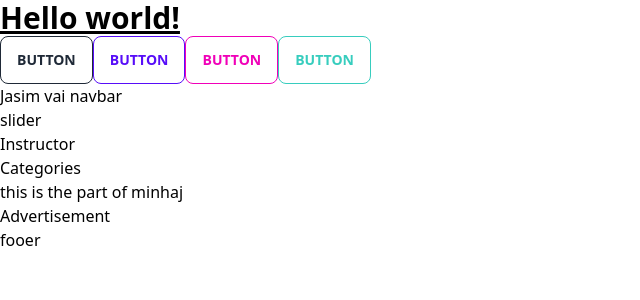
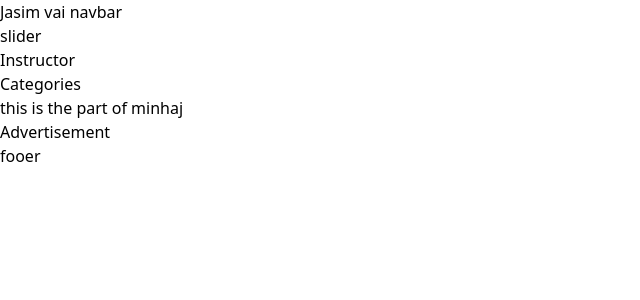
Before and after one commit to sayyed-ahsan/Digital-Learning, a Next.js app: page / in a window 1280 px wide. Shown: the top 300 px of the page, without its empty margins (0-640 px from the left). Built offline with nearby package versions, Linux system fonts and the light colour scheme.

Commit message:
remove extra text

```diff
--- a/pages/index.tsx
+++ b/pages/index.tsx
@@ -5,17 +5,9 @@ import Categories from '../components/Home/Categories/Categories'
 import Advertisement from '../components/Home/Advertisement/Advertisement'
 import Footer from '../components/Home/Footer/Footer'
 
-
 export default function Home() {
 	return (
 		<>
-      <h1 className="text-3xl font-bold underline">
-        Hello world!
-      </h1>
-      <button className="btn btn-outline">Button</button>
-      <button className="btn btn-outline btn-primary">Button</button>
-      <button className="btn btn-outline btn-secondary">Button</button>
-      <button className="btn btn-outline btn-accent">Button</button>
 			<Navber />
 			<Slider />
 			<Instructor />
```
Lines whose indentation alone changed are shown as unchanged.
